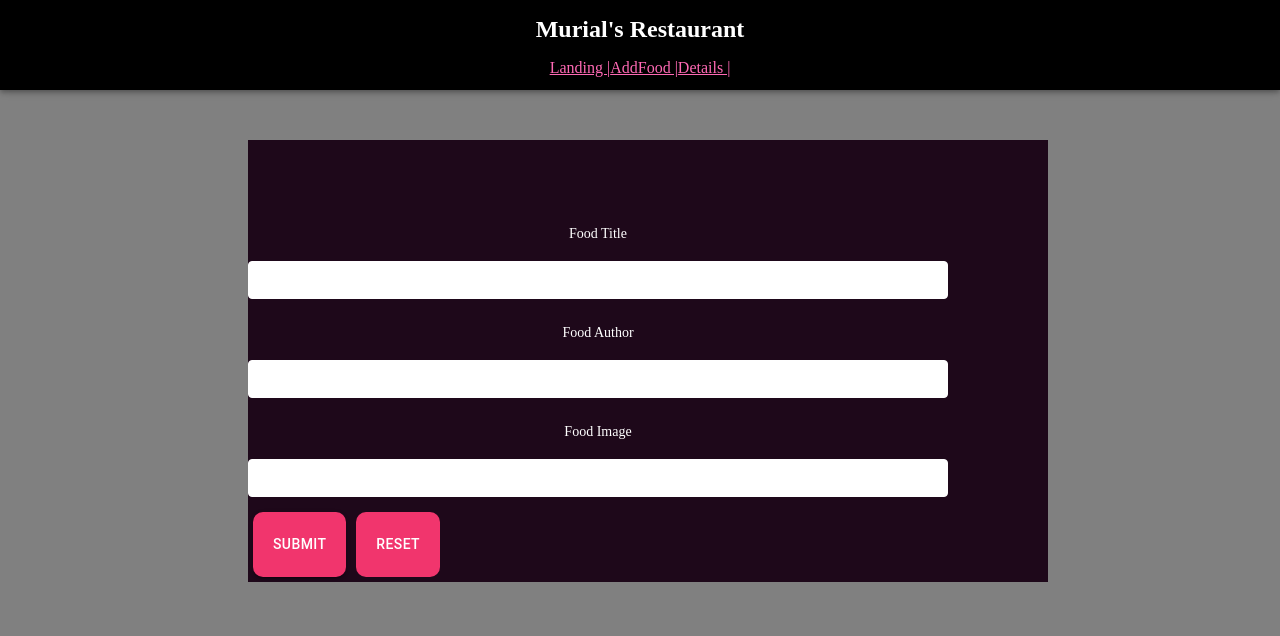
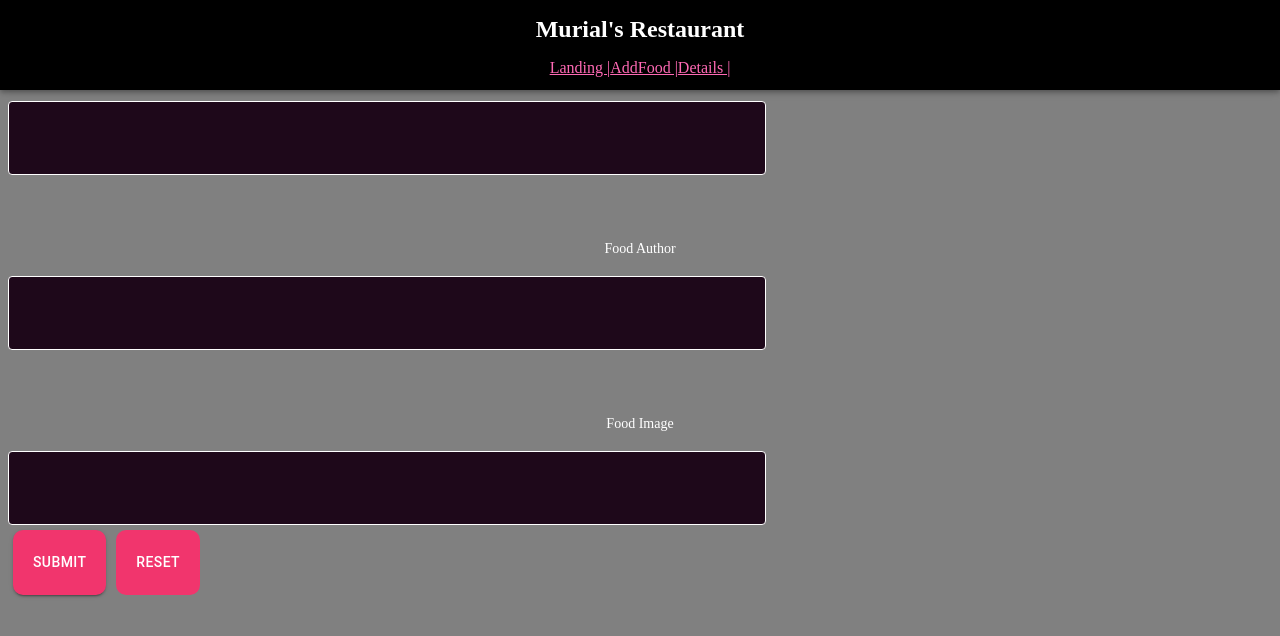
Before and after one commit to twentymurial33/murials_menu, a React (Create React App) app in the folder client/: page /add in a window 1280 px wide. Shown: the top 636 px of the page. Built offline with nearby package versions, Linux system fonts and the light colour scheme.

Commit message:
incorporated PR changes and reset is working

```diff
--- a/client/src/index.css
+++ b/client/src/index.css
@@ -3,13 +3,6 @@ img {
 }
 body {
   background-color: grey;
-}
-form {
-  display: inline;
-  align-items: center;
-  padding-right: 100px;
-  text-align: center;
-  margin: auto;
 }
 
 .u-hidden {
@@ -42,13 +35,3 @@ form {
   background: black;
   width: 720px;
 }
-
-.form {
-  padding-top: 60px;
-  background: #1e081a;
-  max-width: 700px;
-  align-items: center;
-  padding-right: 100px;
-  margin-top: 140px;
-  margin-left: 240px;
-}
--- a/client/src/pages/AddFood.js
+++ b/client/src/pages/AddFood.js
@@ -44,7 +44,6 @@ function AddFood() {
   });
 
   function handleForm(data) {
-    console.log(data);
     mutation.mutate({
       title: data.title,
       img: data.img,
@@ -54,40 +53,21 @@ function AddFood() {
 
   useEffect(() => {
     reset();
-  }, []);
+  }, [reset]);
 
   return (
     <div className="form">
       <Layout />
       <Form onSubmit={handleSubmit((data) => handleForm(data))}>
         <label>Food Title</label>
-        <input
-          type="text"
-          name="title"
-          {...register("title")}
-          value={title}
-          onChange={(e) => setTitle(e.target.value)}
-        />
+        <input type="text" {...register("title")} />
         <label>Food Author</label>
-        <input
-          type="text"
-          {...register("author")}
-          name="author"
-          value={author}
-          onChange={(e) => setAuthor(e.target.value)}
-        />
+        <input type="text" {...register("author")} />
         <label>Food Image</label>
-        <input
-          type="text"
-          {...register("img")}
-          name="img"
-          value={img}
-          onChange={(e) => setImg(e.target.value)}
-        />
+        <input type="text" {...register("img")} />
         <Button variant="contained" type="submit">
           Submit
         </Button>
-
         <Button type="button" onClick={() => reset()}>
           Reset
         </Button>
@@ -100,11 +80,12 @@ const Form = styled.form`
   input {
     display: block;
     box-sizing: border-box;
-    width: 100%;
+    background: #1e081a;
+    width: 60%;
     border-radius: 4px;
     border: 1px solid white;
-    padding: 10px 15px;
-    margin-bottom: 10px;
+    padding: 28px 10px;
+    margin-bottom: 0px;
     font-size: 14px;
   }
   h2 {
@@ -112,15 +93,6 @@ const Form = styled.form`
     color: white;
     margin-bottom: 30px;
     text-align: center;
-  }
-
-  textarea {
-    padding: 6px 10px;
-    margin: 10px 0;
-    border: 1px solid #ddd;
-    box-sizing: border-box;
-    height: 140px;
-    display: block;
   }
 
   Button {
@@ -137,26 +109,12 @@ const Form = styled.form`
     text-align: left;
     display: block;
     margin-bottom: 13px;
-    margin-top: 20px;
+    margin-top: 60px;
     color: white;
     font-size: 14px;
     font-weight: 200;
     text-align: center;
   }
-
-  select {
-    padding: 6px 10px;
-    margin: 10px 0;
-    border: 1px solid #ddd;
-    box-sizing: border-box;
-    display: block;
-  }
-
-  Form {
-    max-width: 400px;
-    margin: 0 auto;
-    text-align: center;
-  }
 `;
 
 export default AddFood;
```
